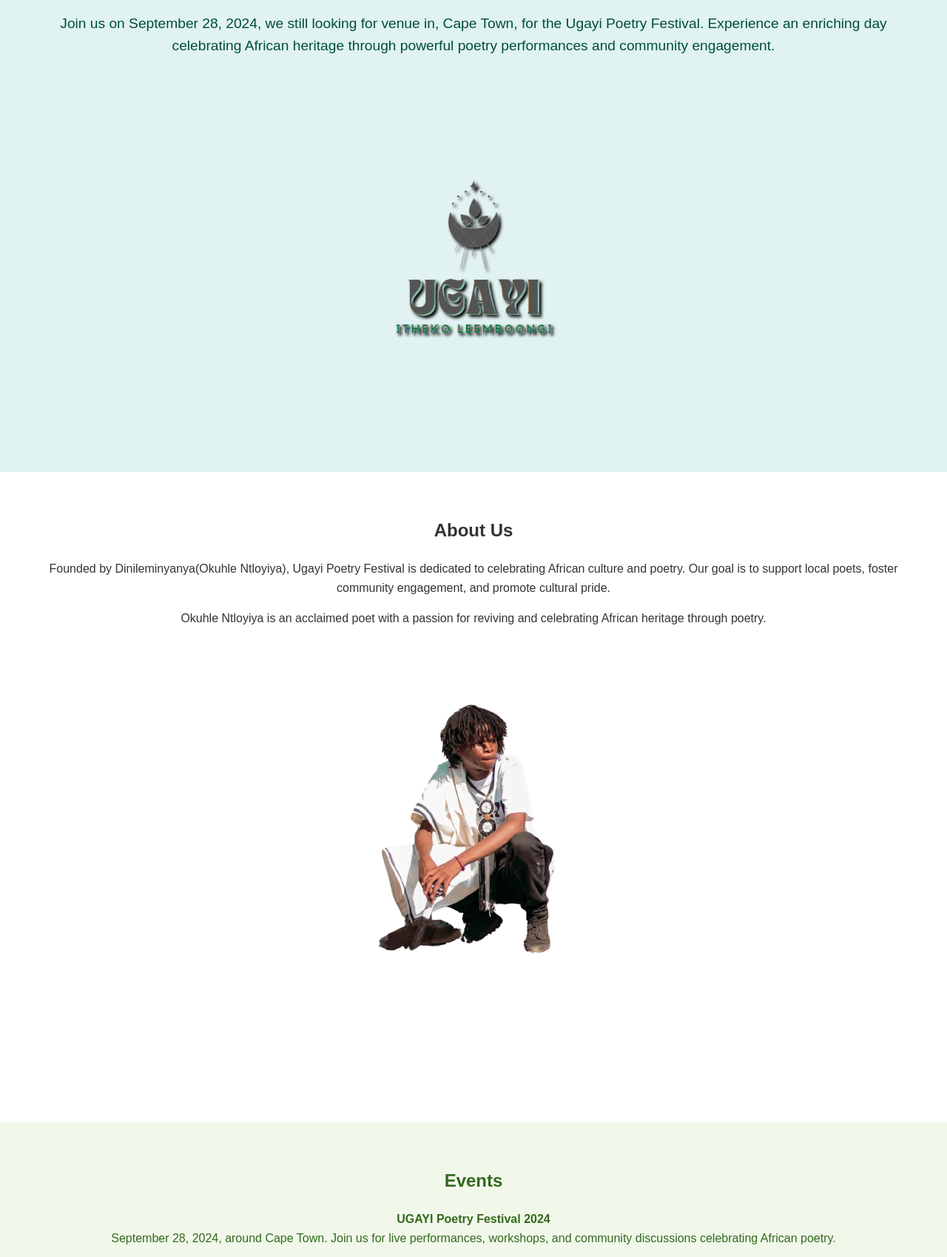
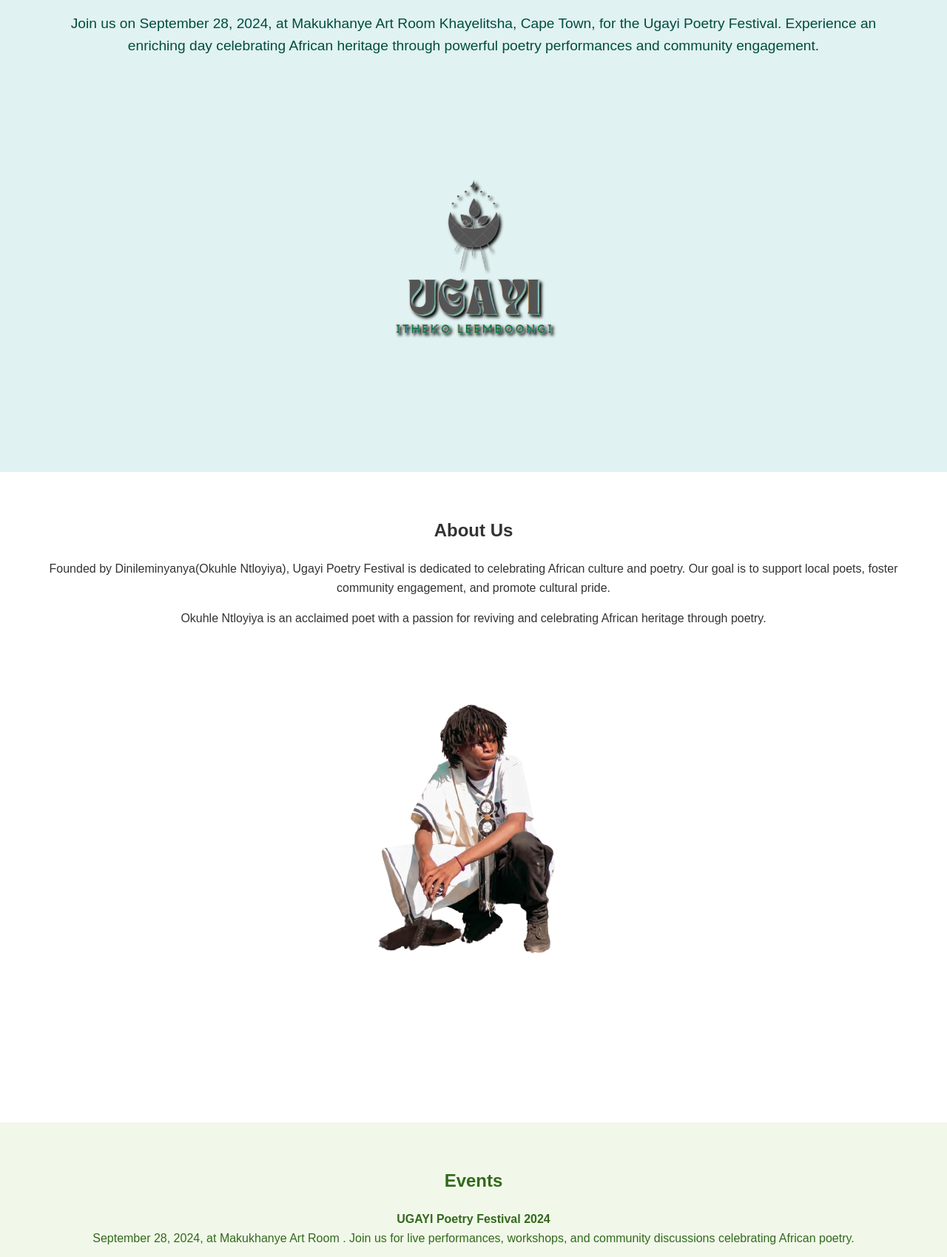
Before and after one commit to NtloyiyaOkuhle/ugayi, a plain HTML site: page index.html in a window 1280 px wide. Shown: the part 198-1897 px from the top of the page at 74% size. Drawn offline with Linux system fonts and the light colour scheme; grey boxes are pictures that could not be loaded; a script that the page names is missing.

Commit message:
Update index.html

```diff
--- a/index.html
+++ b/index.html
@@ -28,7 +28,7 @@
     <section id="home">
         <div class="container">
             <h2>Welcome to the Ugayi Poetry Festival</h2>
-            <p>Join us on September 28, 2024, we still looking for venue in, Cape Town, for the Ugayi Poetry Festival. Experience an enriching day celebrating African heritage through powerful poetry performances and community engagement.</p>
+            <p>Join us on September 28, 2024, at Makukhanye Art Room Khayelitsha, Cape Town, for the Ugayi Poetry Festival. Experience an enriching day celebrating African heritage through powerful poetry performances and community engagement.</p>
             <img src="images/ugayi.png" alt="Ugayi Poetry Festival Banner">
         </div>
     </section>
@@ -45,7 +45,7 @@
     <section id="events">
         <div class="container">
             <h2>Events</h2>
-            <p><strong>UGAYI Poetry Festival 2024</strong><br>September 28, 2024, around Cape Town. Join us for live performances, workshops, and community discussions celebrating African poetry.</p>
+            <p><strong>UGAYI Poetry Festival 2024</strong><br>September 28, 2024, at Makukhanye Art Room . Join us for live performances, workshops, and community discussions celebrating African poetry.</p>
             <img src="images/UgayiIthekoleembongi.png" alt="UGAYI Poetry Festival Event 2024">
             <p><strong>Past Events</strong><br>Check out highlights from previous festivals with photos and videos.</p>
             <img src="images/image.png" alt="UGAYI Poetry Festival Event 2023 highlight">
```
